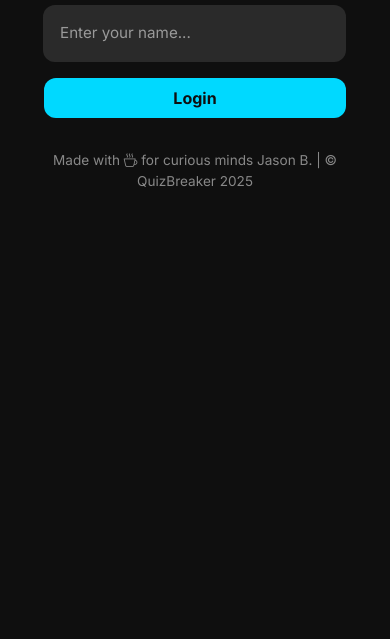
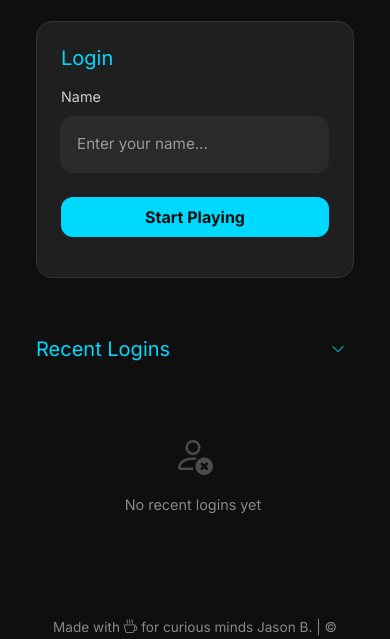
Before and after one commit to Json0713/QuizBreaker, a website built with Vite: page index.html in a window 390 px wide. Shown: the part 133-772 px from the top of the page. Built offline with nearby package versions, Linux system fonts and the light colour scheme.

Commit message:
refine-login-page

```diff
--- a/assets/css/index.css
+++ b/assets/css/index.css
@@ -6,18 +6,19 @@
       color: #f5f5f5 !important;
       display: flex;
       justify-content: center;
-      align-items: flex-start;
+      align-items: center;
       min-height: 100vh;
-      padding: 2rem;
       font-size: 0.9rem;
     }
-    .container {
+    .login-wrapper {
       width: 100%;
-      max-width: 600px;
-      padding: 2rem;
-      background: #1a1a1a !important;
-      border-radius: 24px !important;
-      box-shadow: 0 0 30px rgba(0,0,0,0.6) !important;
+      display: flex;
+      justify-content: center;
+      align-items: center;
+    }
+    .login-box {
+      width: 100%;
+      max-width: 900px;
     }
     h1 {
       font-size: 2rem;
@@ -27,13 +28,25 @@
     }
     p.description {
       font-size: 0.95rem;
-      margin-bottom: 1rem;
+      margin-bottom: 2rem;
       color: #cccccc !important;
       line-height: 1.6;
       text-align: center;
     }
+
+    .login-form-container {
+      background: #1f1f1f;
+      padding: 1.5rem;
+      border-radius: 16px;
+      border: 1px solid #333;
+    }
+    .form-title {
+      font-size: 1.25rem;
+      margin-bottom: 1rem;
+      color: #00d9ff !important;
+    }
     form {
-      margin-bottom: 2rem;
+      margin-bottom: 1rem;
     }
     .form-control {
       background: #2a2a2a !important;
@@ -122,8 +135,9 @@
     }
     .recent h2 {
       color: #00d9ff !important;
-      font-size: 1.1rem;
+      font-size: 1.25rem;
       margin-bottom: 1rem;
+      margin-top: 0;
     }
     .user-item {
       background: #2a2a2a !important;
@@ -151,10 +165,18 @@
       font-weight: bold;
       font-size: 1rem;
       margin-right: 0.15rem;
+      flex-shrink: 0;
     }
     .details {
       flex: 1;
       margin-left: 0.75rem;
+      min-width: 0;
+    }
+    .details strong {
+      display: block;
+      white-space: nowrap;
+      overflow: hidden;
+      text-overflow: ellipsis;
     }
     .details small {
       font-size: 0.75rem;
@@ -172,8 +194,18 @@
       flex-direction: column;
       gap: 0.5rem;
       margin-top: 0.5rem;
-      max-height: 240px;
+    }
+    .recent-scroll-area {
+      max-height: 190px;
       overflow-y: auto;
+      padding-right: 4px;
+    }
+    .recent-scroll-area::-webkit-scrollbar {
+      width: 6px;
+    }
+    .recent-scroll-area::-webkit-scrollbar-thumb {
+      background: #00d9ff !important;
+      border-radius: 10px;
     }
     .collapse {
       transition: all 0.35s ease;
@@ -198,9 +230,11 @@
       align-items: center;
       gap: 0.75rem;
       color: #aaa !important;
-      margin-bottom: 1rem;
+    }
+    @media (max-width: 768px) {
+      .login-box { padding: 1.5rem; }
+      .row { gap: 2rem; }
     }
     @media (max-width: 480px) {
       h1 { font-size: 1.75rem; }
-      .container { padding: 1.5rem; }
     }
--- a/assets/js/index.js
+++ b/assets/js/index.js
@@ -13,8 +13,12 @@ const loadingUsers = document.getElementById("loadingUsers");
 const redirected = sessionStorage.getItem("fromGame") === "true";
 if (redirected && loadingUsers) {
   loadingUsers.classList.remove("d-none");
+  const collapseEl = document.getElementById("collapseRecent");
+  if (collapseEl) collapseEl.classList.add("d-none");
+
   setTimeout(() => {
     loadingUsers.classList.add("d-none");
+    if (collapseEl) collapseEl.classList.remove("d-none");
     renderUsers();
     sessionStorage.removeItem("fromGame");
   }, 5000);
@@ -104,7 +108,13 @@ function renderUsers() {
   dropdown.innerHTML = "";
 
   if (users.length === 0) {
-    card.style.display = 'none';
+    card.style.display = 'block';
+    recentList.innerHTML = `
+      <div class="d-flex flex-column justify-content-center align-items-center h-100 w-100 text-center" style="min-height: 180px; color: #888;">
+        <i class="bi bi-person-x" style="font-size: 2.5rem; margin-bottom: 0.5rem; opacity: 0.5;"></i>
+        <p class="mb-0">No recent logins yet</p>
+      </div>
+    `;
     return;
   } else {
     card.style.display = 'block';
@@ -131,3 +141,18 @@ function confirmDelete(index) {
 
 window.confirmLogin = confirmLogin;
 window.confirmDelete = confirmDelete;
+
+const collapseEl = document.getElementById("collapseRecent");
+const collapsedMessage = document.getElementById("collapsedMessage");
+const toggleIcon = document.getElementById("toggleDropdown");
+
+if (collapseEl && collapsedMessage && toggleIcon) {
+  collapseEl.addEventListener('hide.bs.collapse', () => {
+    collapsedMessage.classList.remove('d-none');
+    toggleIcon.className = 'bi bi-chevron-right';
+  });
+  collapseEl.addEventListener('show.bs.collapse', () => {
+    collapsedMessage.classList.add('d-none');
+    toggleIcon.className = 'bi bi-chevron-down';
+  });
+}
--- a/index.html
+++ b/index.html
@@ -11,12 +11,18 @@
   <script type="module" src="assets/js/index.js" defer></script>
 </head>
 <body>
-  <main class="container-fluid">
+  <main class="container login-wrapper">
+    <div class="login-box">
       <h1>QuizBreaker</h1>
       <marquee class="description" direction="left">QuizBreaker is your interactive gateway to mastering General Knowledge with ICT, Sciences, History and more. Solve logic puzzles, command-line challenges, and more designed for both beginners and pros.</marquee>
 
+      <div class="row gx-4 mt-4">
+        <!-- Left Side: Login Form -->
+        <div class="col-md-6 mb-4 mb-md-0">
+          <div class="login-form-container">
+            <h2 class="form-title">Login</h2>
             <form id="userForm" role="form" novalidate>
-      <div class="mb-3 position-relative">
+              <div class="mb-4 position-relative">
                 <label for="username" class="form-label">Name</label>
                 <div class="input-group">
                   <span class="input-group-text d-none text-danger bg-transparent border-0" id="inputIcon"><i class="bi bi-exclamation-circle"></i></span>
@@ -25,25 +31,42 @@
                 <div id="errorMsg" class="invalid-feedback"></div>
               </div>
               <button type="submit" id="submitBtn" class="py-2 px-4 w-100 d-flex justify-content-center align-items-center custom-btn rounded-5">
-        <span class="default-text">Login</span>
+                <span class="default-text">Start Playing</span>
               </button>
             </form>
+          </div>
+        </div>
 
-    <div id="recentAccounts" class="recent">
+        <!-- Right Side: Recent Logins -->
+        <div class="col-md-6 d-flex flex-column">
+          <div id="recentAccounts" class="recent mt-0 flex-grow-1 d-flex flex-column">
             <h2 class="d-flex justify-content-between align-items-center">
-        Login <button class="btn btn-sm text-info" type="button" data-bs-toggle="collapse" data-bs-target="#collapseRecent" aria-expanded="false" aria-controls="collapseRecent">
+              Recent Logins
+              <button class="btn btn-sm text-info" type="button" data-bs-toggle="collapse" data-bs-target="#collapseRecent" aria-expanded="false" aria-controls="collapseRecent">
                 <i id="toggleDropdown" class="bi bi-chevron-down"></i>
               </button>
             </h2>
 
-      <div id="loadingUsers" class="d-none mb-4 d-flex justify-content-center align-items-center">
-        <div class="spinner-border me-2" role="status"></div>
+            <div id="loadingUsers" class="d-none flex-grow-1 d-flex justify-content-center align-items-center w-100 h-100">
+              <div class="spinner-border me-2" role="status" style="width: 2.5rem; height: 2.5rem; color: #00d9ff !important;"></div>
             </div>
 
-      <div id="collapseRecent" class="collapse show">
-        <div id="recentUsers"></div>
-        <div id="dropdownUsers" class="dropdown flex-column gap-2" style="max-height: 240px; overflow-y: auto;"></div>
+            <div id="collapseRecent" class="collapse show flex-grow-1">
+              <div class="recent-scroll-area h-100 d-flex flex-column">
+                <div id="recentUsers" class="flex-grow-1"></div>
+                <div id="dropdownUsers" class="dropdown flex-column gap-2"></div>
               </div>
+            </div>
+
+            <div id="collapsedMessage" class="d-none flex-grow-1 d-flex flex-column justify-content-center align-items-center w-100 h-100 text-center" style="min-height: 180px; color: #888;">
+              <i class="bi bi-eye-slash" style="font-size: 2.5rem; margin-bottom: 0.5rem; opacity: 0.5;"></i>
+              <p class="mb-0">Recent logins hidden</p>
+            </div>
+          </div>
+        </div>
+      </div>
+
+      <div class="footer mt-5">Made with <i class="bi bi-cup-hot"></i> for curious minds Jason B. | © QuizBreaker 2025</div>
     </div>
 
     <!-- YOUR ORIGINAL HTML STAYS INTACT -->
@@ -114,8 +137,6 @@
     </script>
 
 
-    <div class="footer">Made with <i class="bi bi-cup-hot"></i> for curious minds Jason B. | © QuizBreaker 2025</div>
-
   </main>
 
   <div id="confirmModal" class="modal fade" tabindex="-1" aria-labelledby="confirmModalLabel" aria-hidden="true">
```
Lines whose indentation alone changed are shown as unchanged.
